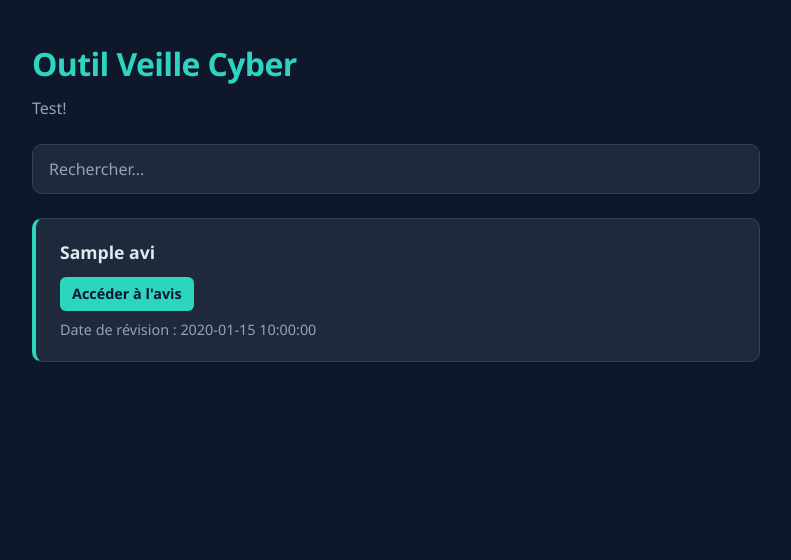
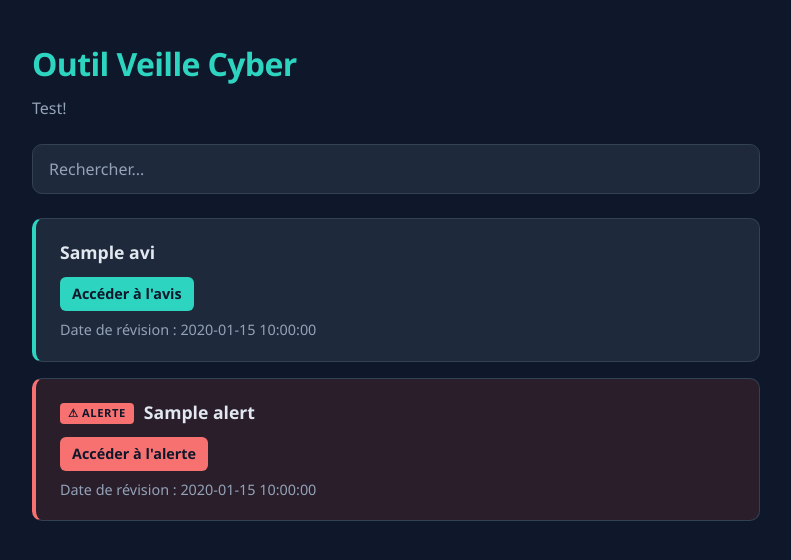
Before and after one commit to Houdychou/outil-veille-cyber, a Flask app: template templates/index.html in a window 1280 px wide. Shown: the top 560 px of the page, without its empty margins (244-1035 px from the left). Run offline with Flask 3, Linux system fonts and the light colour scheme; the template is opened without the code that fills it: most values are stand-ins (such as "Sample title", 1, 10 or a date in 2020).

Commit message:
ajout d'alertes du certfr en plus des avis

```diff
--- a/app.py
+++ b/app.py
@@ -4,16 +4,25 @@ import datetime as dt
 
 app = Flask(__name__)
 
-url = "https://cert.cyber.gouv.fr/avis/json/"
+url_avis = "https://cert.cyber.gouv.fr/avis/json/"
+url_alertes = "https://cert.cyber.gouv.fr/alerte/json/"
 
-api = requests.get(url)
+api_avis = requests.get(url_avis)
+api_alertes = requests.get(url_alertes)
 
-cert_avis = api.json()[-50:]
+cert_avis = api_avis.json()[-50:]
+cert_alertes = api_alertes.json()[-50:]
+
 cert_avis = sorted(cert_avis, key=lambda x: x['last_revision_date'], reverse=True) ## récupère les 50 derniers avis du CERT-FR dans l'ordre décroissant de date de révision
+
+cert_alertes = sorted(cert_alertes, key=lambda x: x['last_revision_date'], reverse=True) ## récupère les 50 dernières alertes du CERT-FR dans l'ordre décroissant de date de révision
 
 for avis in cert_avis:
     avis['last_revision_date'] = dt.datetime.fromisoformat(avis['last_revision_date']).strftime('%d/%m/%Y')  ## formatage de la date de révision pour l'affichage
 
+for alert in cert_alertes:
+    alert['last_revision_date'] = dt.datetime.fromisoformat(alert['last_revision_date']).strftime('%d/%m/%Y')  ## formatage de la date de révision pour l'affichage
+
 @app.route("/")
 def render_main_page():
-    return render_template("index.html", avis=cert_avis)
+    return render_template("index.html", avis=cert_avis, alertes=cert_alertes)
--- a/static/main.css
+++ b/static/main.css
@@ -7,6 +7,9 @@
     --texte-discret: #94a3b8;
     --accent: #2dd4bf;
     --accent-fonce: #14b8a6;
+    --alerte: #f87171;
+    --alerte-fonce: #ef4444;
+    --fond-alerte: #2a1e2b;
     --rayon: 10px;
 }
 
@@ -60,52 +63,89 @@ p {
     box-shadow: 0 0 0 3px rgba(45, 212, 191, 0.2);
 }
 
-/* Chaque avis est affiché comme une carte */
+/* Chaque avis / alerte est affiché comme une carte.
+   --couleur-carte change selon le type (turquoise pour avis, rouge pour alerte) */
 .avis {
+    --couleur-carte: var(--accent);
+    --couleur-carte-fonce: var(--accent-fonce);
+}
+
+.alerte {
+    --couleur-carte: var(--alerte);
+    --couleur-carte-fonce: var(--alerte-fonce);
+}
+
+.avis,
+.alerte {
     margin-top: 16px;
     padding: 20px 24px;
     background-color: var(--fond-carte);
     border: 1px solid var(--bordure);
-    border-left: 4px solid var(--accent);
+    border-left: 4px solid var(--couleur-carte);
     border-radius: var(--rayon);
     transition: transform 0.2s, border-color 0.2s;
 }
 
-.avis:hover {
-    transform: translateY(-2px);
-    border-color: var(--accent);
+.alerte {
+    background-color: var(--fond-alerte);
 }
 
-.avis h2 {
+.avis:hover,
+.alerte:hover {
+    transform: translateY(-2px);
+    border-color: var(--couleur-carte);
+}
+
+.avis h2,
+.alerte h2 {
     margin: 0 0 12px;
     font-size: 1.1rem;
     font-weight: 600;
     color: var(--texte);
 }
 
-.avis p {
+/* Petit badge "ALERTE" devant le titre */
+.alerte h2::before {
+    content: "⚠ ALERTE";
+    display: inline-block;
+    margin-right: 10px;
+    padding: 2px 8px;
+    font-size: 0.7rem;
+    font-weight: 700;
+    letter-spacing: 0.05em;
+    vertical-align: middle;
+    color: var(--fond);
+    background-color: var(--couleur-carte);
+    border-radius: 4px;
+}
+
+.avis p,
+.alerte p {
     margin-top: 8px;
     font-size: 0.9rem;
 }
 
 /* Lien en forme de petit bouton */
-.avis a {
+.avis a,
+.alerte a {
     display: inline-block;
     padding: 6px 12px;
     font-size: 0.9rem;
     font-weight: 600;
     color: var(--fond);
-    background-color: var(--accent);
+    background-color: var(--couleur-carte);
     border-radius: 6px;
     text-decoration: none;
     transition: background-color 0.2s;
 }
 
-.avis a:hover {
-    background-color: var(--accent-fonce);
+.avis a:hover,
+.alerte a:hover {
+    background-color: var(--couleur-carte-fonce);
 }
 
-.avis br {
+.avis br,
+.alerte br {
     display: none;
 }
 
--- a/templates/index.html
+++ b/templates/index.html
@@ -19,19 +19,26 @@
         <p>Date de révision : {{ avis.last_revision_date }}</p>
     </div>
     {% endfor %}
+    {% for alert in alertes %}
+    <div class="alerte">
+        <h2>{{ alert.title }}</h2>
+        <a href="https://cert.cyber.gouv.fr/alerte/{{ alert.reference }}">Accéder à l'alerte</a><br>
+        <p>Date de révision : {{ alert.last_revision_date }}</p>
+    </div>
+    {% endfor %}
     <script>
         const searchInput = document.getElementById('searchInput');
-        const avisElements = document.querySelectorAll('h2');
+        const h2Elements = document.querySelectorAll('h2');
 
         searchInput.addEventListener('input', function () {
             const searchTerm = searchInput.value.toLowerCase();
-            avisElements.forEach((avis) => {
-                const avisContainer = avis.parentElement;
-                const title = avis.textContent.toLowerCase();
+            h2Elements.forEach((h2) => {
+                const h2Container = h2.parentElement;
+                const title = h2.textContent.toLowerCase();
                 if (title.includes(searchTerm)) {
-                    avisContainer.style.display = '';
+                    h2Container.style.display = '';
                 } else {
-                    avisContainer.style.display = 'none';
+                    h2Container.style.display = 'none';
                 }
             });
         });
```
Also changed, not shown: IA.md (+8 -0 lines).
